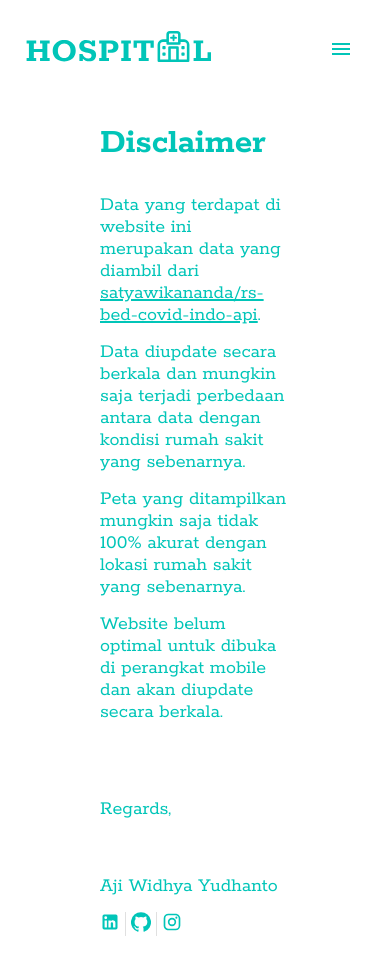
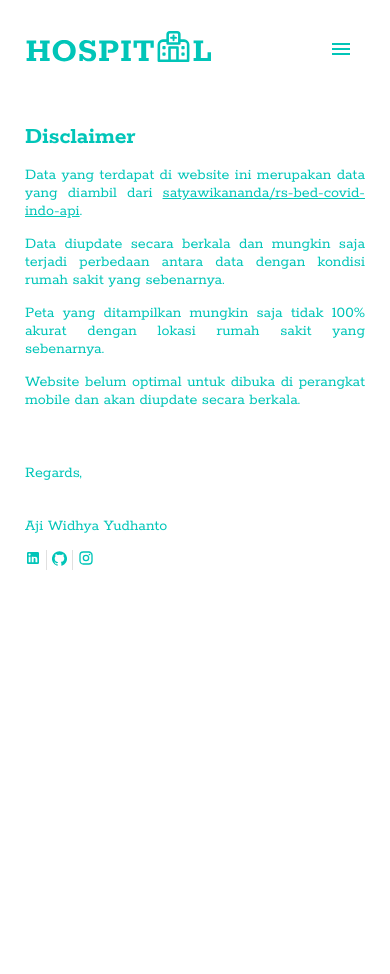
Before and after one commit to ajiyudhanto/availability-id-hospital-bed, a Next.js app: page /disclaimer in a window 390 px wide. Shown: the top 974 px of the page. After the commit the page ends 844 px from the top, so only its background shows below. Built offline with nearby package versions, Linux system fonts and the light colour scheme.

Commit message:
change style disclaimer

```diff
--- a/pages/disclaimer.js
+++ b/pages/disclaimer.js
@@ -25,8 +25,8 @@ export default function Disclaimer() {
           <p className='rokkit disclaimer-point'>Data diupdate secara berkala dan mungkin saja terjadi perbedaan antara data dengan kondisi rumah sakit yang sebenarnya.</p>
           <p className='rokkit disclaimer-point'>Peta yang ditampilkan mungkin saja tidak 100% akurat dengan lokasi rumah sakit yang sebenarnya.</p>
           <p className='rokkit disclaimer-point'>Website belum optimal untuk dibuka di perangkat mobile dan akan diupdate secara berkala.</p>
-          <br/><br/><br/>
-          <p className='rokkit disclaimer-point'>Regards,</p><br/><br/>
+          <br/><br/><br className='sm-hide' />
+          <p className='rokkit disclaimer-point'>Regards,</p><br/><br className='sm-hide' />
           <p className='rokkit disclaimer-point'>Aji Widhya Yudhanto</p>
           <div className='icon-container'>
             <a href='https://www.linkedin.com/in/aji-yudhanto-905ab0125/' target='_blank' rel="noreferrer">
--- a/styles/less960px.scss
+++ b/styles/less960px.scss
@@ -45,4 +45,58 @@
   .nav-menu-container {
     margin-left: 30px;
   }
+
+  .primal-container {
+    padding: 0px 25px 0px 25px;
+    margin-bottom: 50px;
+
+    .hospital-title {
+      color: #01C5B8;
+      margin: 0ch;
+      font-weight: bold;
+      font-size: 36px;
+    }
+
+    .hospital-subtitle {
+      color: #A6A8AB;
+      font-size: 24px;
+      margin: 0ch;
+    }
+
+    .disclaimer-title {
+      font-size: 24px;
+      margin: 50px 0px 15px 0px;
+    }
+
+    .disclaimer-point {
+      text-align: justify;
+      font-size: 16px;
+      margin: 0px 0px 15px 0px;
+    }
+
+    .icon-container {
+      display: flex;
+      align-items: flex-start;
+
+      .icon-separator {
+        margin: 0px 5px 0px 5px;
+        color: #01C5B8;
+        font-size: 20px;
+      }
+
+      .sosmed-icon-big {
+        color: #01C5B8;
+        font-size: 16px;
+      }
+
+      .sosmed-icon-small {
+        color: #01C5B8;
+        font-size: 15px;
+      }
+    }
+  }
+
+  .sm-hide {
+    display: none;
+  }
 }
```
